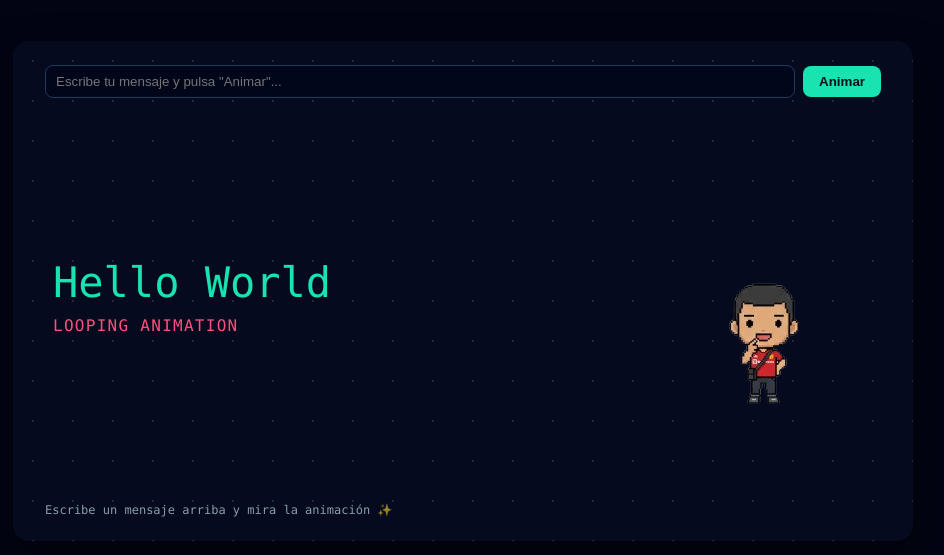
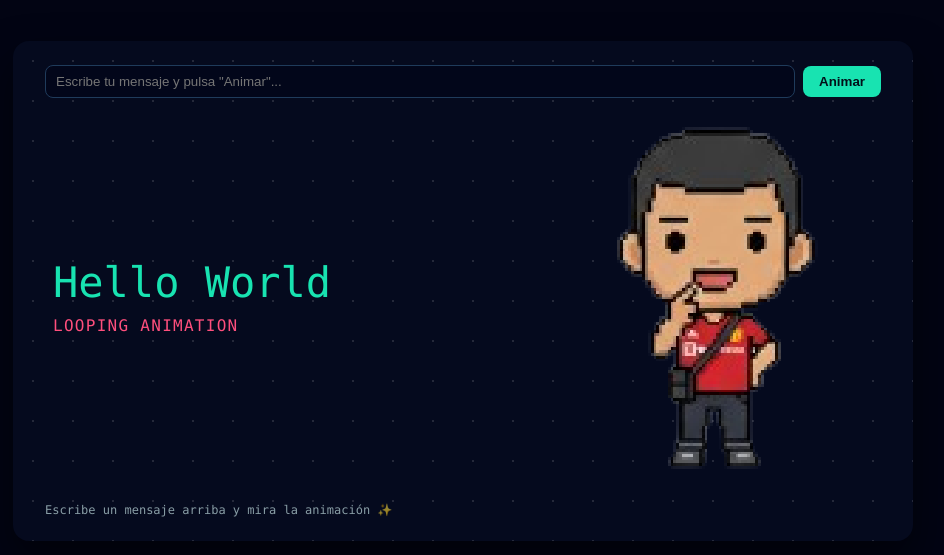
Before and after one commit to FidioGardena/hello-sprite, a plain HTML site: page index.html in a window 1280 px wide. Shown: the part 109-664 px from the top of the page, without its empty margins (177-1121 px from the left). Drawn offline with Linux system fonts and the light colour scheme.

Commit message:
index.html

```diff
--- a/index.html
+++ b/index.html
@@ -114,18 +114,20 @@
     }
 
   .sprite-wrapper {
-      width: 220px;
-      height: 220px;
+    width: 320px;          /* antes 220 */
+    height: 320px;         /* antes 220 */
     display: flex;
-      align-items: flex-end;
+    align-items: center;   /* centrado vertical */
     justify-content: center;
   }
 
+  /* agrandamos explícitamente la imagen */
   .sprite-wrapper img {
-      max-width: 100%;
-      max-height: 100%;
-      image-rendering: pixelated; /* que se vea bien pixel art */
+    width: 260px;          /* prueba 260–300 según te guste */
+    height: auto;
+    image-rendering: pixelated;  /* mantiene el estilo pixel art */
   }
+
 
     .footer-note {
       position: relative;
```
Lines whose indentation alone changed are shown as unchanged.
